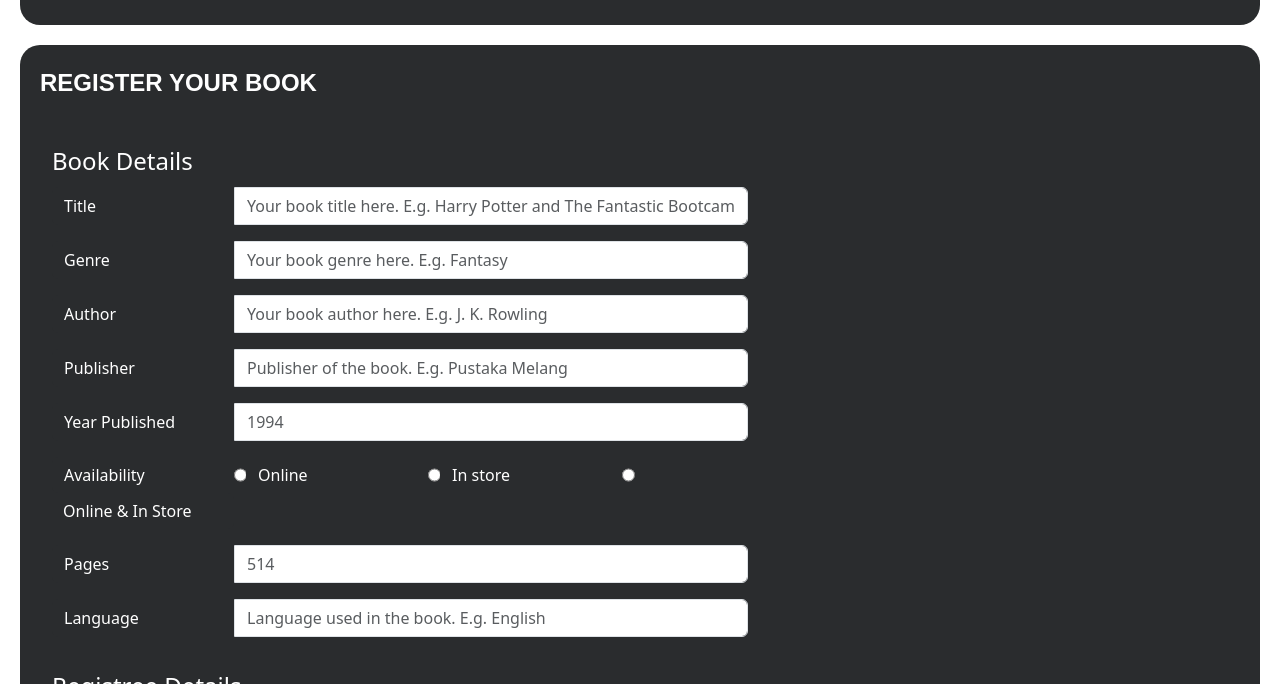
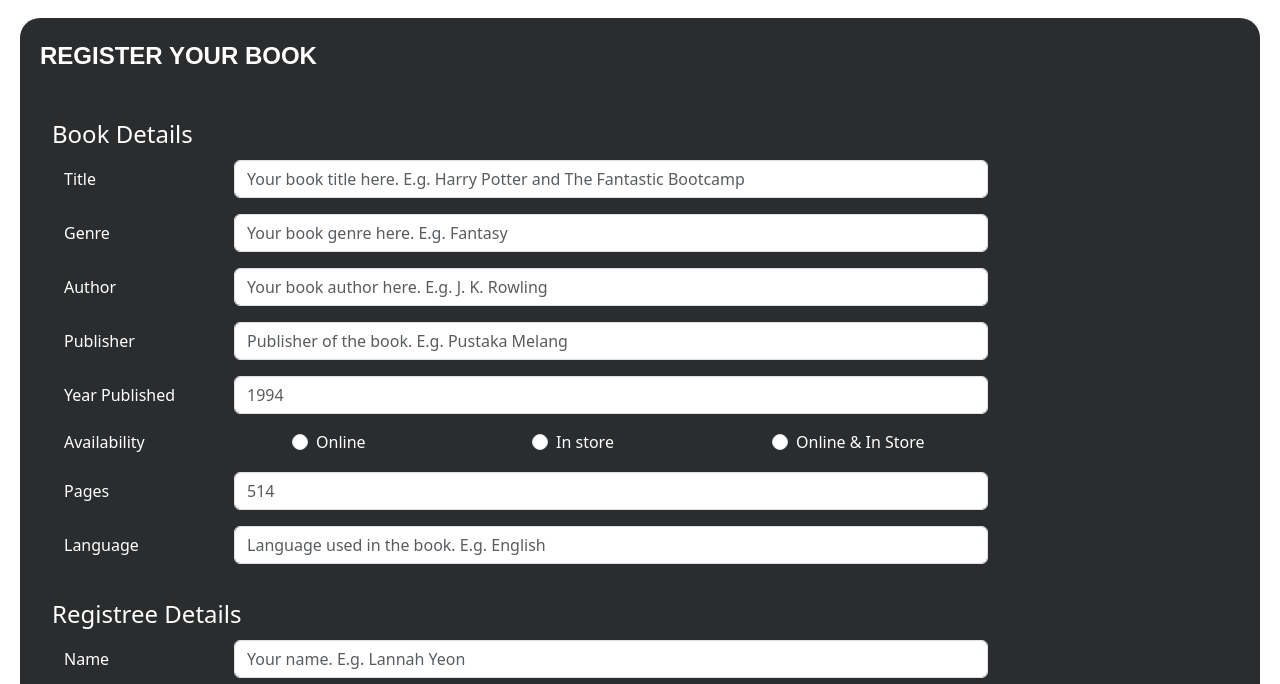
Before and after one commit to fawwazaqil/assignment2-3-redo, a plain HTML site: page bookregister.html in a window 1280 px wide. Shown: the part 116-800 px from the top of the page. Drawn offline with nearby package versions, Linux system fonts and the light colour scheme.

Commit message:
changed form border and add grid on availability

```diff
--- a/bookregister.html
+++ b/bookregister.html
@@ -14,7 +14,7 @@
 <body>
     <div class="logo-big-bookshelf" style="justify-content:left; background-color:#2A2C2E;padding: 20px;margin:20px;border-radius: 20px;">
         <div><img src="img-icon/Logo.png" alt=""></div>
-        <div style="font-family:Inter,sans-serif;color: white;"><h1>BIG BOOKSHELF</h1></div>
+        <div style="font-family:Inter,sans-serif;color: white;"><h2 style="margin-top: 8px;">BIG BOOKSHELF</h2></div>
     </div>
 
 <div class="container-book-until-saveyourbook">
@@ -25,40 +25,60 @@
 
     <div class="input-group mb-3">
         <label class="input-group-text" for="Title">Title</label>
-        <input type="text" class="form-control" placeholder="Your book title here. E.g. Harry Potter and The Fantastic Bootcamp" id="Title" name="Title">
+        <input type="text" class="form-control rounded-start" placeholder="Your book title here. E.g. Harry Potter and The Fantastic Bootcamp" id="Title" name="Title">
     </div>
     <div class="input-group mb-3">
         <label class="input-group-text" for="Genre">Genre</label>
-        <input type="text" class="form-control" placeholder="Your book genre here. E.g. Fantasy" id="Genre" name="Genre">
+        <input type="text" class="form-control rounded-start" placeholder="Your book genre here. E.g. Fantasy" id="Genre" name="Genre">
     </div>
     <div class="input-group mb-3">
         <label class="input-group-text" for="Author">Author</label>
-        <input type="text" class="form-control" placeholder="Your book author here. E.g. J. K. Rowling" id="Author" name="Author">
+        <input type="text" class="form-control rounded-start" placeholder="Your book author here. E.g. J. K. Rowling" id="Author" name="Author">
     </div>
     <div class="input-group mb-3">
         <label class="input-group-text" for="Publisher">Publisher</label>
-        <input type="text" class="form-control" placeholder="Publisher of the book. E.g. Pustaka Melang" id="Publisher" name="Publisher">
+        <input type="text" class="form-control rounded-start" placeholder="Publisher of the book. E.g. Pustaka Melang" id="Publisher" name="Publisher">
     </div>
     <div class="input-group mb-3">
         <label class="input-group-text" for="Year-Published">Year Published</label>
-        <input type="number" class="form-control" placeholder="1994" id="Year-Published" name="Year-Published">
+        <input type="number" class="form-control rounded-start" placeholder="1994" id="Year-Published" name="Year-Published">
     </div>
-    <div class="input-group mb-3">
-        <label class="input-group-text" for="Availability">Availability</label>
-        <input value="Online"type="radio" id="Online" name="Availability" style="width: auto;" class="class-input">
-        <label class="input-group-text" for="Online">Online</label>
-        <input value="In-store" type="radio" id="In-store" name="Availability" style="width: auto;" class="class-input">
-        <label class="input-group-text" for="In-store">In store</label>
-        <input value="online-and-instore" type="radio"id="online-and-instore" name="Availability" style="width: auto;" class="class-input">
-        <label class="input-group-text" for="online-and-instore">Online & In Store</label>
-    </div>
+
+
+        <div class="row" style="padding-bottom: 16px;"><!-- Availability 12 columnns -->
+            <div class="col-md-3">
+                <label for="Availability"style="padding-left: 12px;">Availability</label>
+            </div>
+
+        <div class="col-md-3">
+            <div class="form-check">
+                <input class="form-check-input" value="Online"type="radio" id="Online" name="Availability">
+                <label class="form-check-label" for="Online">Online</label>
+            </div>
+        </div>
+        <div class="col-md-3">
+            <div class="form-check">
+                <input class="form-check-input" value="In-store" type="radio" id="In-store" name="Availability">
+                <label class="form-check-label" for="In-store">In store</label>
+            </div>
+        </div>
+        <div class="col-md-3">
+            <div class="form-check">
+                <input class="form-check-input" value="online-and-instore" type="radio"id="online-and-instore" name="Availability" >
+                <label class="form-check-label" for="online-and-instore">Online & In Store</label>
+            </div>
+        </div>
+        </div>
+
+
+
     <div class="input-group mb-3">
         <label class="input-group-text" for="Pages">Pages</label>
-        <input type="text" class="form-control" placeholder="514" id="Pages" name="Pages">
+        <input type="text" class="form-control rounded-start" placeholder="514" id="Pages" name="Pages">
     </div>
     <div class="input-group mb-3">
         <label class="input-group-text" for="Language">Language</label>
-        <input type="text" class="form-control" placeholder="Language used in the book. E.g. English" id="Language" name="Language">
+        <input type="text" class="form-control rounded-start" placeholder="Language used in the book. E.g. English" id="Language" name="Language">
     </div>
 
 </fieldset>
@@ -67,11 +87,11 @@
 <legend>Registree Details</legend>
     <div class="input-group mb-3">
         <label class="input-group-text" for="Name">Name</label>
-        <input type="text" class="form-control" placeholder="Your name. E.g. Lannah Yeon" id="Name" name="Name">
+        <input type="text" class="form-control rounded-start" placeholder="Your name. E.g. Lannah Yeon" id="Name" name="Name">
     </div>
     <div class="input-group mb-3">
         <label class="input-group-text" for="Email">Email</label>
-        <input type="email" class="form-control" placeholder="Your email. E.g. l.yeon@email.com" id="Email" name="Email">
+        <input type="email" class="form-control rounded-start" placeholder="Your email. E.g. l.yeon@email.com" id="Email" name="Email">
     </div>
 
 </fieldset>
--- a/styling.css
+++ b/styling.css
@@ -21,7 +21,7 @@ html, body {
 }
 
 form {
-    width: 60%;
+    width: 80%;
 }
 form > div
  {
@@ -297,3 +297,9 @@ form > fieldset > div > label {
     padding: 10px 0px;
     align-items: center;
   }
+
+
+  .input-group {
+    border-top-left-radius: 16px;
+    border-bottom-left-radius: 16px;
+  }
```
